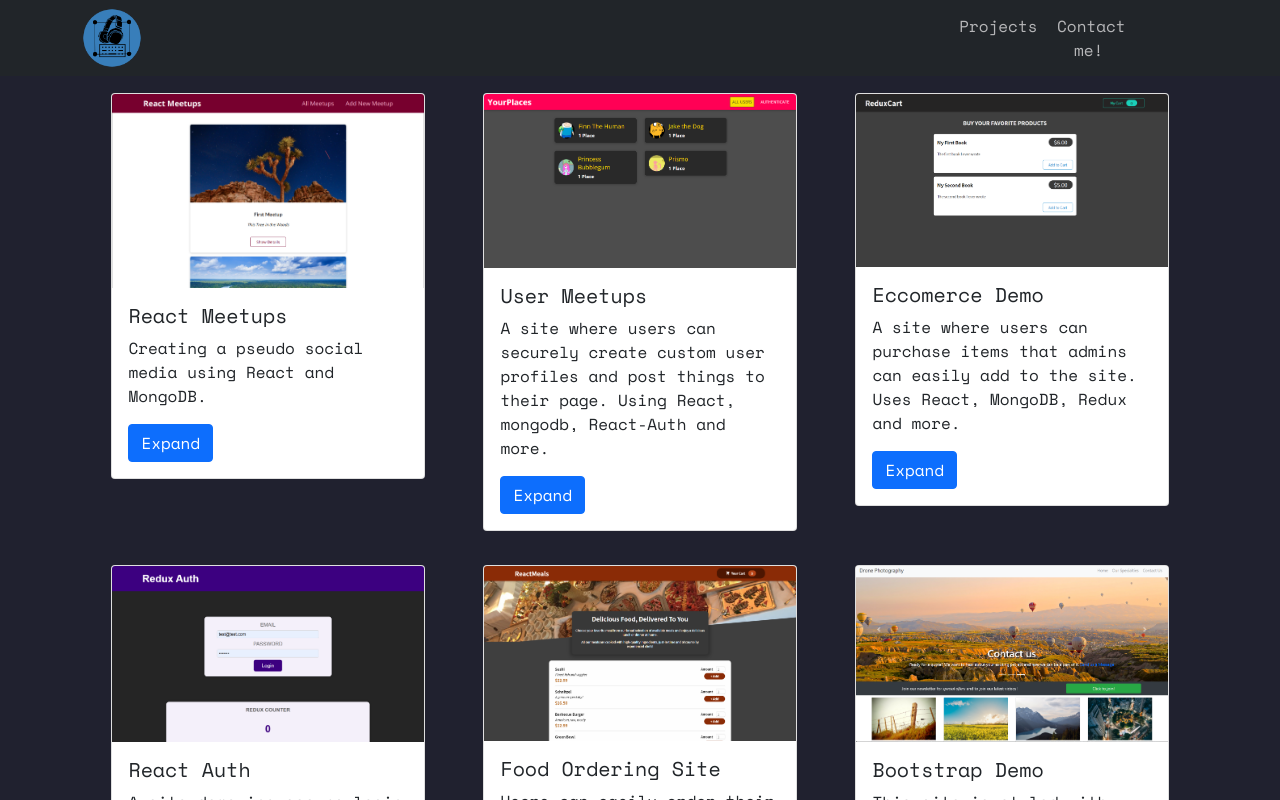
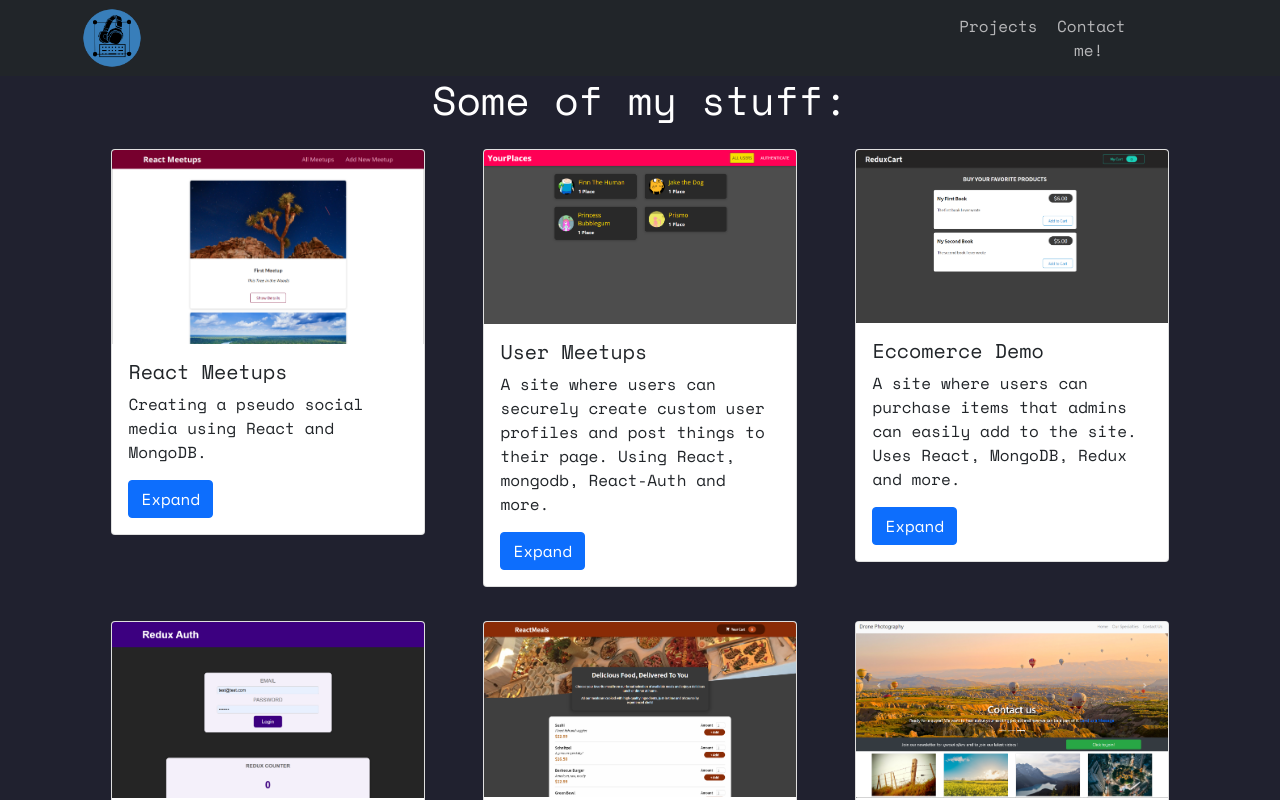
Before and after one commit to maxdotr/portfolio2, a React (Create React App) app in the folder portfolio2/: page /projects in a window 1280 px wide. Shown: the top 800 px of the page. Built offline with nearby package versions, Linux system fonts and the light colour scheme.

Commit message:
making project header

```diff
--- /dev/null
+++ b/portfolio2/src/components/proj/ProjectHeader.js
@@ -0,0 +1,16 @@
+import React from 'react';
+import { Container } from 'react-bootstrap';
+import classes from './ProjectHeader.module.css';
+import 'bootstrap/dist/css/bootstrap.min.css';
+
+const ProjectHeader = () => {
+  return (
+    <Container className='mx-auto'>
+      <h1 className={`mx-auto ${classes.projectHeaderText}`}>
+        Some of my stuff:
+      </h1>
+    </Container>
+  );
+};
+
+export default ProjectHeader;
--- /dev/null
+++ b/portfolio2/src/components/proj/ProjectHeader.module.css
@@ -0,0 +1,4 @@
+.projectHeaderText {
+  color: white;
+  text-align: center !important;
+}
--- a/portfolio2/src/pages/Projects.js
+++ b/portfolio2/src/pages/Projects.js
@@ -1,6 +1,7 @@
 import Header from '../components/Header';
 import { Outlet, Link } from 'react-router-dom';
 import { Navbar } from 'react-bootstrap';
+import ProjectHeader from '../components/proj/ProjectHeader';
 import NavBar from '../components/Navbar';
 import ProjectCards from '../components/proj/ProjectCards';
 import React from 'react';
@@ -9,6 +10,7 @@ const Projects = () => {
   return (
     <React.Fragment>
       <NavBar />
+      <ProjectHeader />
       <ProjectCards />
     </React.Fragment>
   );
```
